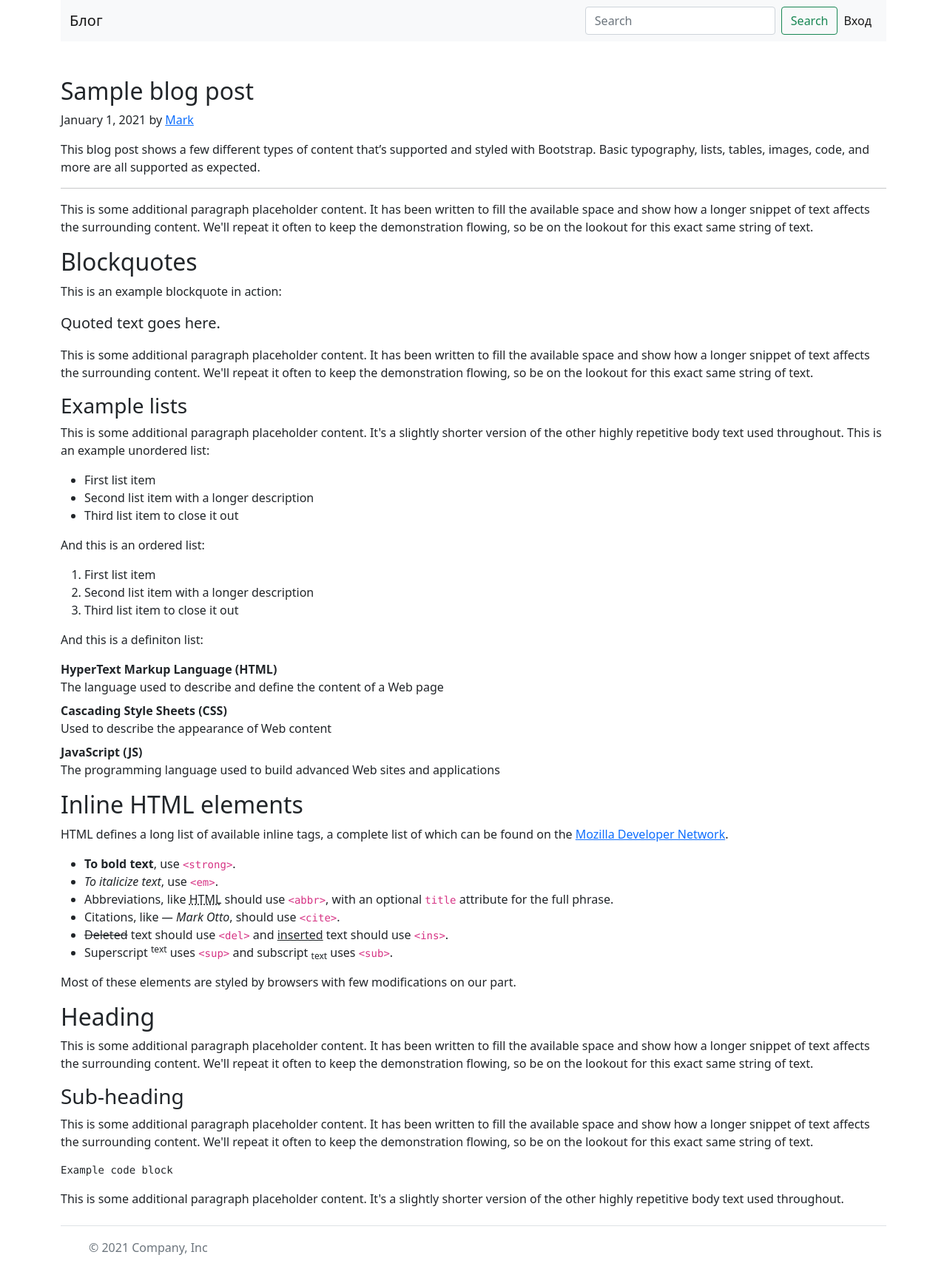
After one commit to parazeet/blog, a PHP site: template web/app/src/Views/index.php in a window 1280 px wide. The commit adds this page. Shown: the whole page at 74% size. Run offline with PHP 8.4, Linux system fonts and the light colour scheme; the template is opened without the code that fills it, so the values that code supplies are empty.

Commit message:
add view and controller

```diff
--- a/web/app/src/Router.php
+++ b/web/app/src/Router.php
@@ -25,7 +25,7 @@ class Router extends SimpleRouter
 		require_once 'helpers.php';
 
 		// Load our custom routes
-		require_once 'routes/web.php';
+		require_once __DIR__ . "/../../routes/web.php";
 
 		// Do initial stuff
 		parent::start();
--- /dev/null
+++ b/web/app/src/Views/Layouts/footer.php
@@ -0,0 +1,20 @@
+    <footer class="d-flex flex-wrap justify-content-between align-items-center py-3 my-4 border-top">
+        <div class="col-md-4 d-flex align-items-center">
+            <a href="/" class="mb-3 me-2 mb-md-0 text-muted text-decoration-none lh-1">
+                <svg class="bi" width="30" height="24"><use xlink:href="#bootstrap"></use></svg>
+            </a>
+            <span class="text-muted">© 2021 Company, Inc</span>
+        </div>
+
+        <ul class="nav col-md-4 justify-content-end list-unstyled d-flex">
+            <li class="ms-3"><a class="text-muted" href="#"><svg class="bi" width="24" height="24"><use xlink:href="#twitter"></use></svg></a></li>
+            <li class="ms-3"><a class="text-muted" href="#"><svg class="bi" width="24" height="24"><use xlink:href="#instagram"></use></svg></a></li>
+            <li class="ms-3"><a class="text-muted" href="#"><svg class="bi" width="24" height="24"><use xlink:href="#facebook"></use></svg></a></li>
+        </ul>
+    </footer>
+    </div>
+</body>
+<script src="https://cdn.jsdelivr.net/npm/bootstrap@5.1.0/dist/js/bootstrap.bundle.min.js" integrity="sha384-U1DAWAznBHeqEIlVSCgzq+c9gqGAJn5c/t99JyeKa9xxaYpSvHU5awsuZVVFIhvj" crossorigin="anonymous"></script>
+<script src="https://cdn.jsdelivr.net/npm/@popperjs/core@2.9.3/dist/umd/popper.min.js" integrity="sha384-eMNCOe7tC1doHpGoWe/6oMVemdAVTMs2xqW4mwXrXsW0L84Iytr2wi5v2QjrP/xp" crossorigin="anonymous"></script>
+<script src="https://cdn.jsdelivr.net/npm/bootstrap@5.1.0/dist/js/bootstrap.min.js" integrity="sha384-cn7l7gDp0eyniUwwAZgrzD06kc/tftFf19TOAs2zVinnD/C7E91j9yyk5//jjpt/" crossorigin="anonymous"></script>
+</html>
--- /dev/null
+++ b/web/app/src/Views/Layouts/header.php
@@ -0,0 +1,9 @@
+<!DOCTYPE html>
+<html lang="">
+<head>
+    <meta charset="utf-8" />
+    <title>Блог</title>
+    <link href="https://cdn.jsdelivr.net/npm/bootstrap@5.1.0/dist/css/bootstrap.min.css" rel="stylesheet" integrity="sha384-KyZXEAg3QhqLMpG8r+8fhAXLRk2vvoC2f3B09zVXn8CA5QIVfZOJ3BCsw2P0p/We" crossorigin="anonymous">
+</head>
+<body>
+    <div class="container">
--- /dev/null
+++ b/web/app/src/Views/Layouts/navbar.php
@@ -0,0 +1,24 @@
+<nav class="navbar navbar-expand-lg navbar-light bg-light mb-5">
+    <div class="container-fluid">
+        <a class="navbar-brand" href="/">Блог</a>
+        <button class="navbar-toggler" type="button" data-bs-toggle="collapse" data-bs-target="#navbarSupportedContent" aria-controls="navbarSupportedContent" aria-expanded="false" aria-label="Toggle navigation">
+            <span class="navbar-toggler-icon"></span>
+        </button>
+        <div class="collapse navbar-collapse me-auto" id="navbarSupportedContent">
+            <ul class="navbar-nav me-auto mb-2 mb-lg-0">
+                <!--<li class="nav-item">
+                    <a class="nav-link active" aria-current="page" href="#">Home</a>
+                </li>-->
+            </ul>
+            <form class="d-flex">
+                <input class="form-control me-2" type="search" placeholder="Search" aria-label="Search" name="search">
+                <button class="btn btn-outline-success" type="submit">Search</button>
+            </form>
+            <ul class="navbar-nav ">
+                <li class="nav-item">
+                    <a class="nav-link active" aria-current="page" href="/login">Вход</a>
+                </li>
+            </ul>
+        </div>
+    </div>
+</nav>
--- /dev/null
+++ b/web/app/src/Views/index.php
@@ -0,0 +1,60 @@
+<?php
+    include "Layouts/header.php";
+    include "Layouts/navbar.php";
+?>
+    <article class="blog-post">
+        <h2 class="blog-post-title">Sample blog post</h2>
+        <p class="blog-post-meta">January 1, 2021 by <a href="#">Mark</a></p>
+
+        <p>This blog post shows a few different types of content that’s supported and styled with Bootstrap. Basic typography, lists, tables, images, code, and more are all supported as expected.</p>
+        <hr>
+        <p>This is some additional paragraph placeholder content. It has been written to fill the available space and show how a longer snippet of text affects the surrounding content. We'll repeat it often to keep the demonstration flowing, so be on the lookout for this exact same string of text.</p>
+        <h2>Blockquotes</h2>
+        <p>This is an example blockquote in action:</p>
+        <blockquote class="blockquote">
+            <p>Quoted text goes here.</p>
+        </blockquote>
+        <p>This is some additional paragraph placeholder content. It has been written to fill the available space and show how a longer snippet of text affects the surrounding content. We'll repeat it often to keep the demonstration flowing, so be on the lookout for this exact same string of text.</p>
+        <h3>Example lists</h3>
+        <p>This is some additional paragraph placeholder content. It's a slightly shorter version of the other highly repetitive body text used throughout. This is an example unordered list:</p>
+        <ul>
+            <li>First list item</li>
+            <li>Second list item with a longer description</li>
+            <li>Third list item to close it out</li>
+        </ul>
+        <p>And this is an ordered list:</p>
+        <ol>
+            <li>First list item</li>
+            <li>Second list item with a longer description</li>
+            <li>Third list item to close it out</li>
+        </ol>
+        <p>And this is a definiton list:</p>
+        <dl>
+            <dt>HyperText Markup Language (HTML)</dt>
+            <dd>The language used to describe and define the content of a Web page</dd>
+            <dt>Cascading Style Sheets (CSS)</dt>
+            <dd>Used to describe the appearance of Web content</dd>
+            <dt>JavaScript (JS)</dt>
+            <dd>The programming language used to build advanced Web sites and applications</dd>
+        </dl>
+        <h2>Inline HTML elements</h2>
+        <p>HTML defines a long list of available inline tags, a complete list of which can be found on the <a href="https://developer.mozilla.org/en-US/docs/Web/HTML/Element">Mozilla Developer Network</a>.</p>
+        <ul>
+            <li><strong>To bold text</strong>, use <code class="language-plaintext highlighter-rouge">&lt;strong&gt;</code>.</li>
+            <li><em>To italicize text</em>, use <code class="language-plaintext highlighter-rouge">&lt;em&gt;</code>.</li>
+            <li>Abbreviations, like <abbr title="HyperText Markup Langage">HTML</abbr> should use <code class="language-plaintext highlighter-rouge">&lt;abbr&gt;</code>, with an optional <code class="language-plaintext highlighter-rouge">title</code> attribute for the full phrase.</li>
+            <li>Citations, like <cite>— Mark Otto</cite>, should use <code class="language-plaintext highlighter-rouge">&lt;cite&gt;</code>.</li>
+            <li><del>Deleted</del> text should use <code class="language-plaintext highlighter-rouge">&lt;del&gt;</code> and <ins>inserted</ins> text should use <code class="language-plaintext highlighter-rouge">&lt;ins&gt;</code>.</li>
+            <li>Superscript <sup>text</sup> uses <code class="language-plaintext highlighter-rouge">&lt;sup&gt;</code> and subscript <sub>text</sub> uses <code class="language-plaintext highlighter-rouge">&lt;sub&gt;</code>.</li>
+        </ul>
+        <p>Most of these elements are styled by browsers with few modifications on our part.</p>
+        <h2>Heading</h2>
+        <p>This is some additional paragraph placeholder content. It has been written to fill the available space and show how a longer snippet of text affects the surrounding content. We'll repeat it often to keep the demonstration flowing, so be on the lookout for this exact same string of text.</p>
+        <h3>Sub-heading</h3>
+        <p>This is some additional paragraph placeholder content. It has been written to fill the available space and show how a longer snippet of text affects the surrounding content. We'll repeat it often to keep the demonstration flowing, so be on the lookout for this exact same string of text.</p>
+        <pre><code>Example code block</code></pre>
+        <p>This is some additional paragraph placeholder content. It's a slightly shorter version of the other highly repetitive body text used throughout.</p>
+    </article>
+<?php
+    include "Layouts/footer.php";
+?>
```
Also changed, not shown: web/app/src/Controllers/AdminController.php (added, +57 -0 lines), web/app/src/Controllers/AuthController.php (added, +31 -0 lines), web/app/src/Controllers/HomeController.php (+12 -3 lines), web/app/src/Views/Admin/indexAdmin.php (added, +50 -0 lines), web/app/src/Views/Auth/login.php (added, +21 -0 lines), web/app/src/Views/Auth/register.php (added, +25 -0 lines), web/app/src/Views/read.php (added, +15 -0 lines), web/routes/web.php (renamed from web/app/src/routes/web.php, +10 -2 lines).
